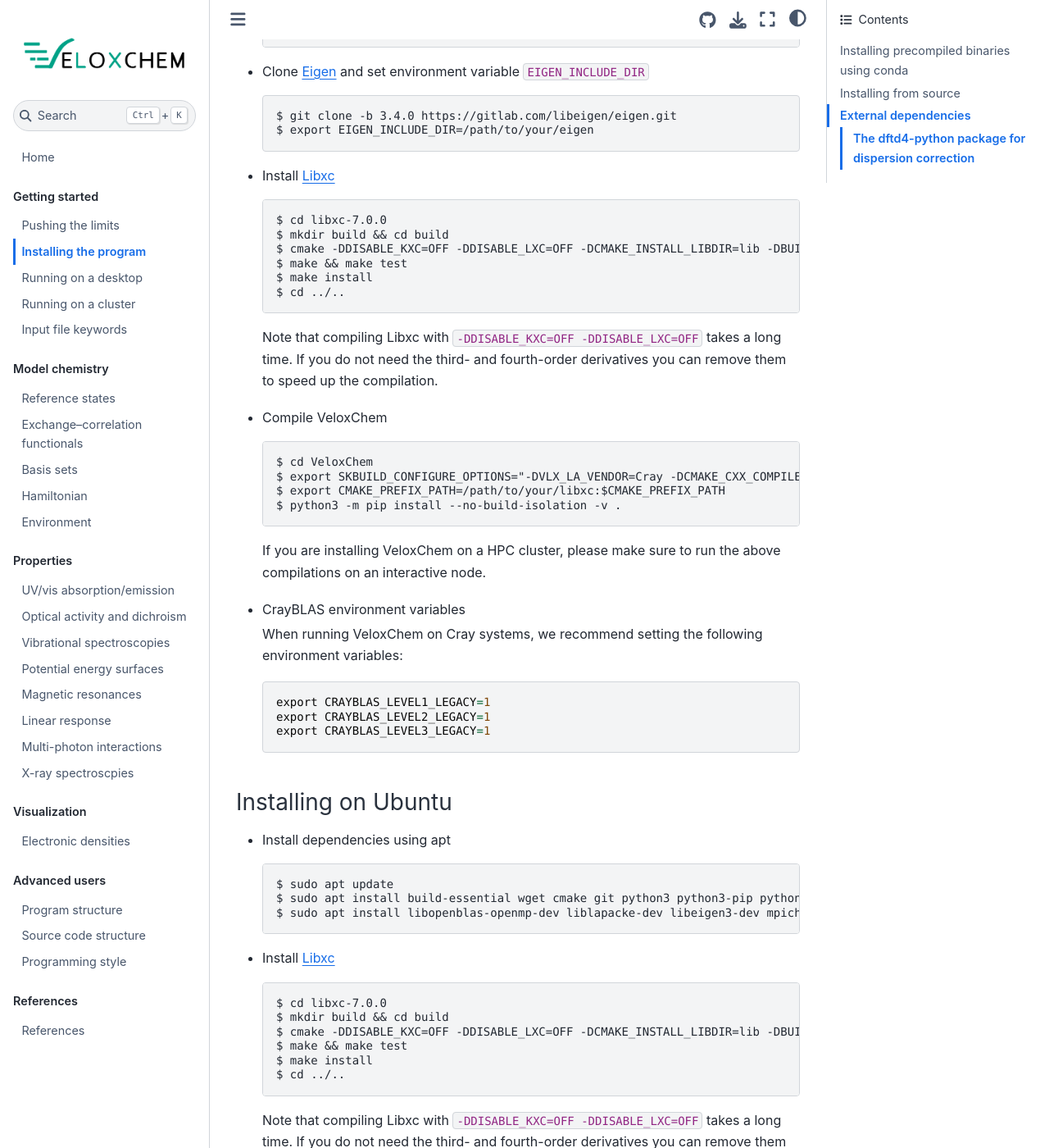
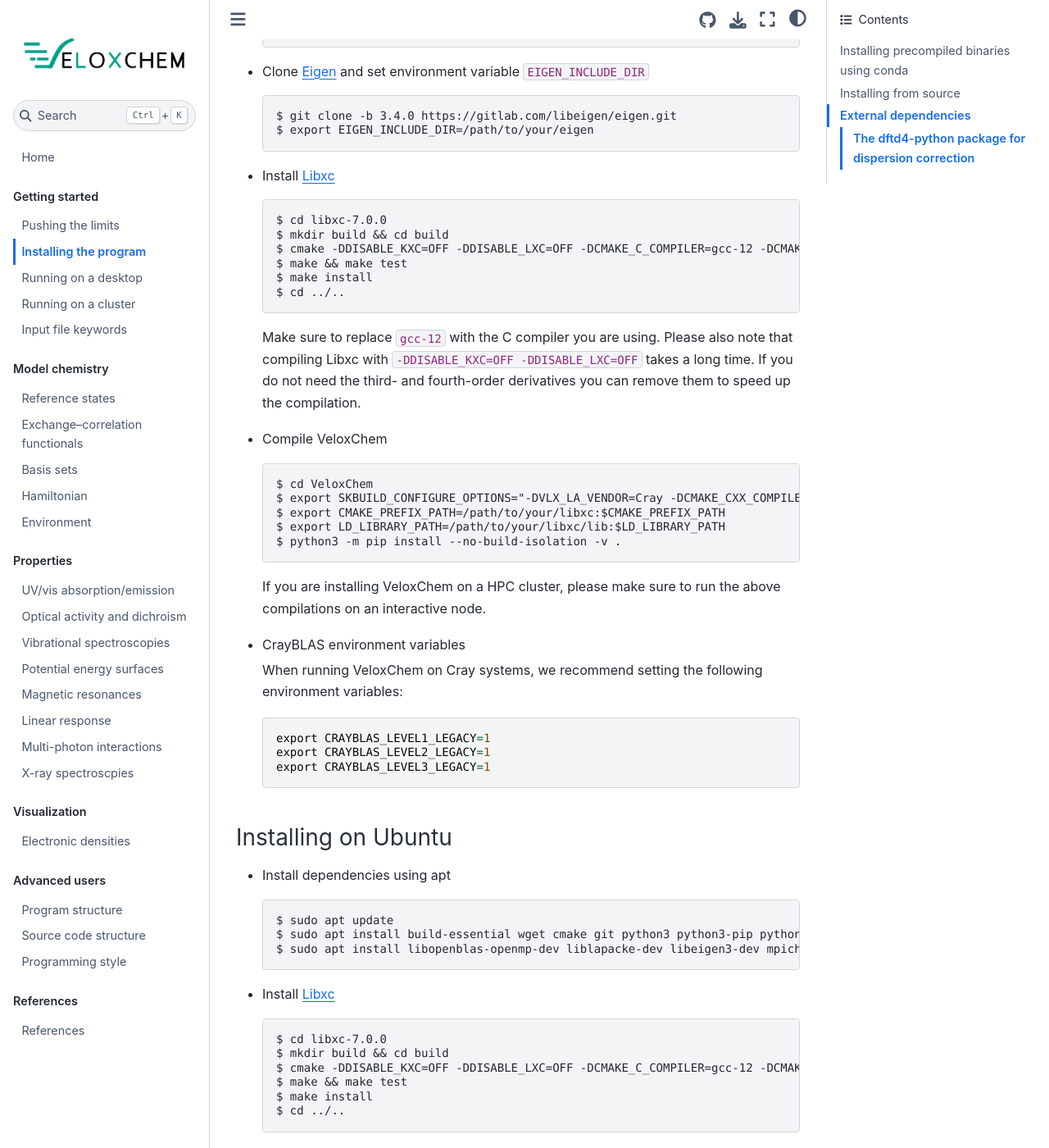
Before and after one commit to kthpanor/vlxman, a Jupyter Book: the page built from docs/installation.md, in a window 1280 px wide and 1400 px high, scrolled down 4345 px. Shown: the whole window at 82% size. Built offline with Jupyter Book 1.0.4 settings and Sphinx 7.4.7 and the Sphinx Book theme 1.1.4, drawn with Linux system fonts in a browser that asks for light colours; some of the changed text lies outside the part shown.

Commit message:
minor update in docs/installation.md

````diff
--- a/docs/installation.md
+++ b/docs/installation.md
@@ -175,13 +175,14 @@
   ```
   $ cd libxc-7.0.0
   $ mkdir build && cd build
-  $ cmake -DDISABLE_KXC=OFF -DDISABLE_LXC=OFF -DCMAKE_INSTALL_LIBDIR=lib -DBUILD_SHARED_LIBS=ON -DCMAKE_INSTALL_PREFIX:PATH=/path/to/your/libxc ..
+  $ cmake -DDISABLE_KXC=OFF -DDISABLE_LXC=OFF -DCMAKE_C_COMPILER=gcc-12 -DCMAKE_INSTALL_LIBDIR=lib -DBUILD_SHARED_LIBS=ON -DCMAKE_INSTALL_PREFIX:PATH=/path/to/your/libxc ..
   $ make && make test
   $ make install
   $ cd ../..
   ```
 
-  Note that compiling Libxc with `-DDISABLE_KXC=OFF -DDISABLE_LXC=OFF` takes a
+  Make sure to replace `gcc-12` with the C compiler you are using. Please also
+  note that compiling Libxc with `-DDISABLE_KXC=OFF -DDISABLE_LXC=OFF` takes a
   long time. If you do not need the third- and fourth-order derivatives you can
   remove them to speed up the compilation.
 
@@ -191,6 +192,7 @@
   $ cd VeloxChem
   $ export SKBUILD_CONFIGURE_OPTIONS="-DVLX_LA_VENDOR=Cray -DCMAKE_CXX_COMPILER=CC"
   $ export CMAKE_PREFIX_PATH=/path/to/your/libxc:$CMAKE_PREFIX_PATH
+  $ export LD_LIBRARY_PATH=/path/to/your/libxc/lib:$LD_LIBRARY_PATH
   $ python3 -m pip install --no-build-isolation -v .
   ```
 
@@ -223,13 +225,14 @@
   ```
   $ cd libxc-7.0.0
   $ mkdir build && cd build
-  $ cmake -DDISABLE_KXC=OFF -DDISABLE_LXC=OFF -DCMAKE_INSTALL_LIBDIR=lib -DBUILD_SHARED_LIBS=ON -DCMAKE_INSTALL_PREFIX:PATH=/path/to/your/libxc ..
+  $ cmake -DDISABLE_KXC=OFF -DDISABLE_LXC=OFF -DCMAKE_C_COMPILER=gcc-12 -DCMAKE_INSTALL_LIBDIR=lib -DBUILD_SHARED_LIBS=ON -DCMAKE_INSTALL_PREFIX:PATH=/path/to/your/libxc ..
   $ make && make test
   $ make install
   $ cd ../..
   ```
 
-  Note that compiling Libxc with `-DDISABLE_KXC=OFF -DDISABLE_LXC=OFF` takes a
+  Make sure to replace `gcc-12` with the C compiler you are using. Please also
+  note that compiling Libxc with `-DDISABLE_KXC=OFF -DDISABLE_LXC=OFF` takes a
   long time. If you do not need the third- and fourth-order derivatives you can
   remove them to speed up the compilation.
 
@@ -249,6 +252,7 @@
   $ cd VeloxChem
   $ export SKBUILD_CONFIGURE_OPTIONS="-DVLX_LA_VENDOR=OpenBLAS -DCMAKE_CXX_COMPILER=mpicxx"
   $ export CMAKE_PREFIX_PATH=/path/to/your/libxc:$CMAKE_PREFIX_PATH
+  $ export LD_LIBRARY_PATH=/path/to/your/libxc/lib:$LD_LIBRARY_PATH
   $ python3 -m pip install --no-build-isolation -v .
   ```
 
@@ -320,10 +324,11 @@
 If you want to use custom math library, add `-Dlapack=custom` and
 `-Dcustom_libraries=...` to the `meson setup` command.
 
-After installation, add the dftd4 package to `PYTHONPATH`.  Make sure to
+After installation, add the dftd4 package to `PYTHONPATH` and `LD_LIBRARY_PATH`. Make sure to
 replace "python3.11" with the version of Python used in your virtual
 environment.
 
 ```
 $ export PYTHONPATH=$PYTHONPATH:/path/to/your/dftd4/lib/python3.11/site-packages
+$ export LD_LIBRARY_PATH=/path/to/your/dftd4/lib64:$LD_LIBRARY_PATH
 ```
````
